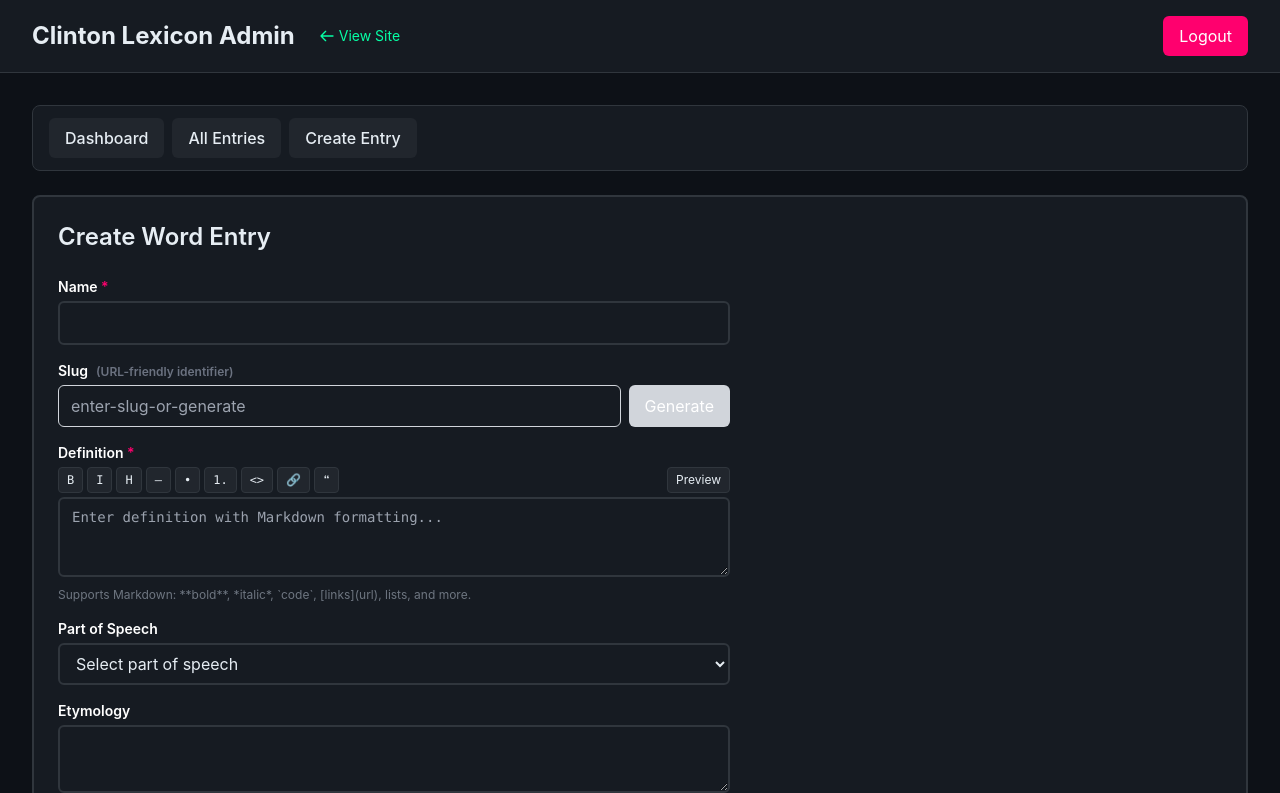
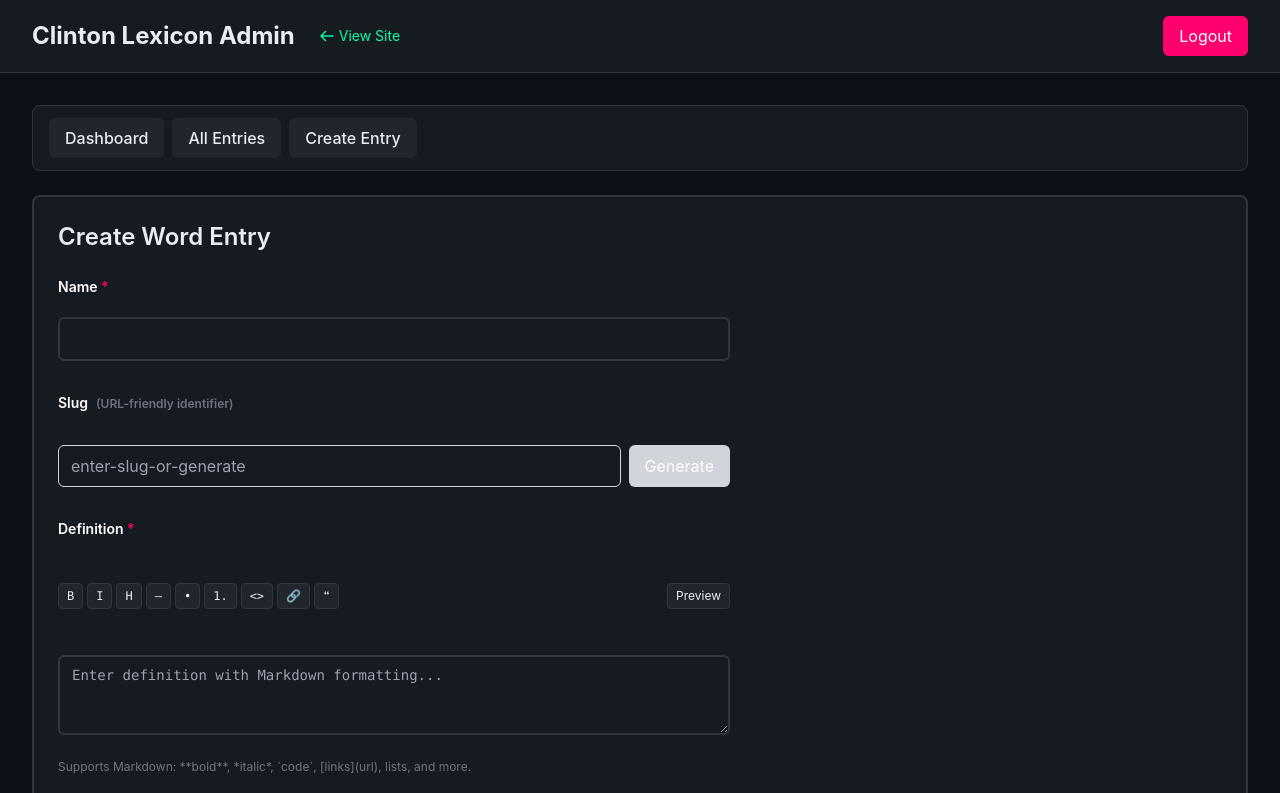
Before and after one commit to roadlittledawn/web-wtq, a Next.js app: page /admin/entries/create/word in a window 1280 px wide. Shown: the top 793 px of the page. Built offline with nearby package versions, Linux system fonts and the light colour scheme; no server answers; sample sign-in values are in the browser's storage.

Commit message:
style: adjust margin of form elements

```diff
--- a/app/globals.css
+++ b/app/globals.css
@@ -20,6 +20,14 @@ select {
   color: #e6edf3;
   background: #161b22;
   border-color: #30363d;
+}
+
+form div label {
+  margin: 0 0 0.5em 0;
+}
+
+form div > * {
+  margin: 1em 0;
 }
 
 textarea:focus,
--- a/components/MarkdownEditor.tsx
+++ b/components/MarkdownEditor.tsx
@@ -9,6 +9,7 @@ interface MarkdownEditorProps {
   value: string;
   onChange: (e: React.ChangeEvent<HTMLTextAreaElement>) => void;
   disabled?: boolean;
+  showToolbar?: boolean;
   rows?: number;
   placeholder?: string;
   className?: string;
@@ -28,6 +29,7 @@ export default function MarkdownEditor({
   value,
   onChange,
   disabled = false,
+  showToolbar = true,
   rows = 3,
   placeholder = "",
   className = "",
@@ -82,7 +84,8 @@ export default function MarkdownEditor({
       // Set cursor position after the inserted text
       setTimeout(() => {
         textarea.focus();
-        const cursorPos = start + before.length + textToInsert.length + after.length;
+        const cursorPos =
+          start + before.length + textToInsert.length + after.length;
         textarea.setSelectionRange(cursorPos, cursorPos);
       }, 0);
     },
@@ -90,15 +93,51 @@ export default function MarkdownEditor({
   );
 
   const toolbarButtons = [
-    { label: "B", title: "Bold", action: () => insertMarkdown("**", "**", "bold text") },
-    { label: "I", title: "Italic", action: () => insertMarkdown("*", "*", "italic text") },
-    { label: "H", title: "Heading", action: () => insertMarkdown("## ", "", "heading") },
-    { label: "—", title: "Strikethrough", action: () => insertMarkdown("~~", "~~", "strikethrough") },
-    { label: "•", title: "Bullet List", action: () => insertMarkdown("\n- ", "", "list item") },
-    { label: "1.", title: "Numbered List", action: () => insertMarkdown("\n1. ", "", "list item") },
-    { label: "<>", title: "Code", action: () => insertMarkdown("`", "`", "code") },
-    { label: "🔗", title: "Link", action: () => insertMarkdown("[", "](url)", "link text") },
-    { label: "❝", title: "Quote", action: () => insertMarkdown("\n> ", "", "quote") },
+    {
+      label: "B",
+      title: "Bold",
+      action: () => insertMarkdown("**", "**", "bold text"),
+    },
+    {
+      label: "I",
+      title: "Italic",
+      action: () => insertMarkdown("*", "*", "italic text"),
+    },
+    {
+      label: "H",
+      title: "Heading",
+      action: () => insertMarkdown("## ", "", "heading"),
+    },
+    {
+      label: "—",
+      title: "Strikethrough",
+      action: () => insertMarkdown("~~", "~~", "strikethrough"),
+    },
+    {
+      label: "•",
+      title: "Bullet List",
+      action: () => insertMarkdown("\n- ", "", "list item"),
+    },
+    {
+      label: "1.",
+      title: "Numbered List",
+      action: () => insertMarkdown("\n1. ", "", "list item"),
+    },
+    {
+      label: "<>",
+      title: "Code",
+      action: () => insertMarkdown("`", "`", "code"),
+    },
+    {
+      label: "🔗",
+      title: "Link",
+      action: () => insertMarkdown("[", "](url)", "link text"),
+    },
+    {
+      label: "❝",
+      title: "Quote",
+      action: () => insertMarkdown("\n> ", "", "quote"),
+    },
   ];
 
   return (
@@ -106,7 +145,8 @@ export default function MarkdownEditor({
       {/* Toolbar */}
       <div className="flex items-center justify-between mb-1 flex-wrap gap-1">
         <div className="flex items-center gap-1">
-          {toolbarButtons.map((btn) => (
+          {showToolbar &&
+            toolbarButtons.map((btn) => (
               <button
                 key={btn.title}
                 type="button"
@@ -141,9 +181,14 @@ export default function MarkdownEditor({
           style={{ minHeight: `${rows * 24}px` }}
         >
           {value ? (
-            <MarkdownRenderer content={value} className="text-sm text-dark-text-secondary" />
+            <MarkdownRenderer
+              content={value}
+              className="text-sm text-dark-text-secondary"
+            />
           ) : (
-            <p className="text-dark-text-muted italic text-sm">No content to preview</p>
+            <p className="text-dark-text-muted italic text-sm">
+              No content to preview
+            </p>
           )}
         </div>
       ) : (
@@ -165,7 +210,8 @@ export default function MarkdownEditor({
 
       {/* Markdown help hint */}
       <p className="text-xs text-dark-text-muted mt-1">
-        Supports Markdown: **bold**, *italic*, `code`, [links](url), lists, and more.
+        Supports Markdown: **bold**, *italic*, `code`, [links](url), lists, and
+        more.
       </p>
     </div>
   );
--- a/components/PhraseForm.tsx
+++ b/components/PhraseForm.tsx
@@ -171,6 +171,7 @@ export default function PhraseForm({
           value={formData.body}
           onChange={handleChange}
           disabled={isSubmitting}
+          showToolbar={false}
           rows={2}
           placeholder="Enter the phrase with Markdown formatting..."
           error={errors.body}
```
Lines whose indentation alone changed are shown as unchanged.
